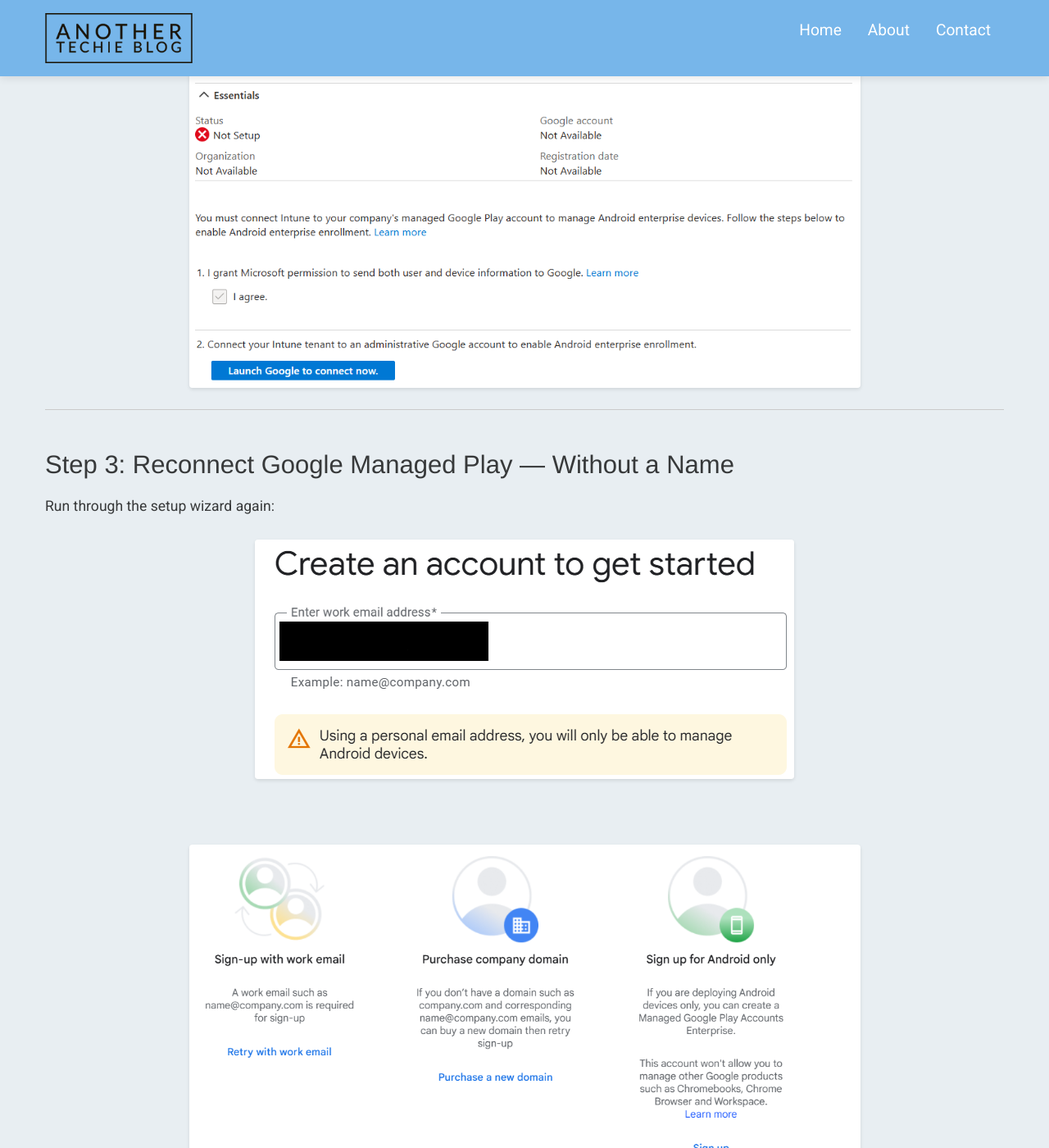
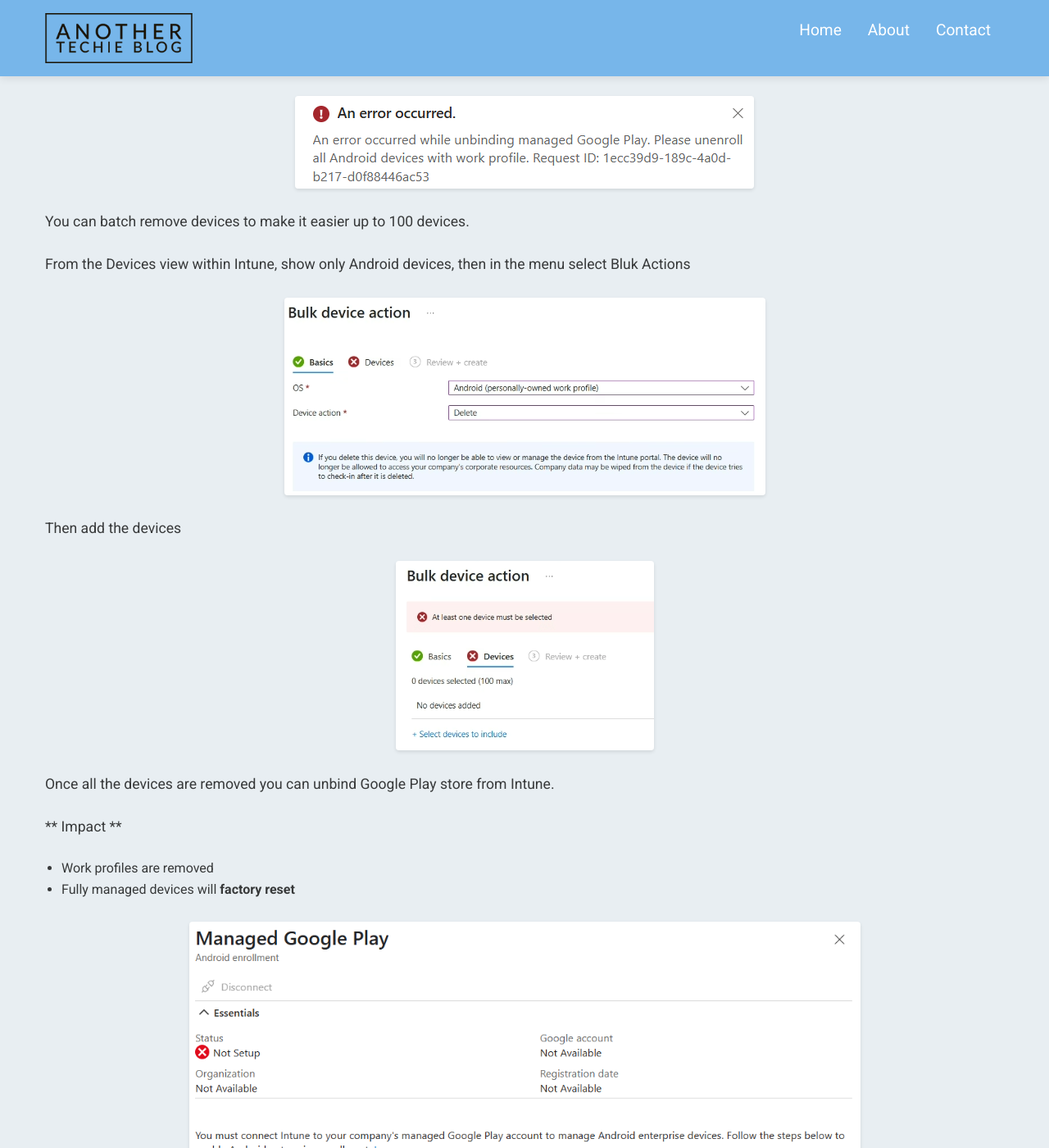
Before and after one commit to mdlister/Another-Techie-Blog, a Jekyll site: the page built from _posts/2025-06-16-Andorid-Update-this-device-belongs-too.md, in a window 1280 px wide and 1400 px high, scrolled down 4871 px. Shown: the whole window at 82% size. Built offline with Jekyll 4.4.1, drawn with Linux system fonts in a browser that asks for light colours; comment, search, counter and statistics services are not loaded; some of the changed text lies outside the part shown.

Commit message:
updating blog

```diff
--- a/_posts/2025-06-16-Andorid-Update-this-device-belongs-too.md
+++ b/_posts/2025-06-16-Andorid-Update-this-device-belongs-too.md
@@ -80,8 +80,12 @@
 
 ### Step 2: Disconnect Google Managed Play from Intune
 
+
 In Intune:
-**Tenant Administration > Connectors and Tokens > Managed Google Play**
+**Tenant Administration > Under Tenant Status > Connector Status > Managed Google Play Connection > Managed Google Play**
+
+![Screenshot](/assets/images/2025-06-16-Andorid-Update-this-device-belongs-too/Screenshot 2025-07-09 131510.png")
+
 
 Click **Disconnect**:
 
@@ -96,6 +100,20 @@
 ![Screenshot](/assets/images/2025-06-16-Andorid-Update-this-device-belongs-too/Screenshot%202025-06-13%20103949-f90aedc1-f36f-4d38-a87c-dccce2709b7c.png)
 ![Screenshot](/assets/images/2025-06-16-Andorid-Update-this-device-belongs-too/Screenshot%202025-06-13%20104014-8ef599c1-997c-4795-808b-8d43701f418f.png)
 
+You can batch remove devices to make it easier up to 100 devices.
+
+From the Devices view within Intune, show only Android devices, then in the menu select Bluk Actions
+
+![Screenshot](/assets/images/2025-06-16-Andorid-Update-this-device-belongs-too/Screenshot 2025-07-09 131824.png)
+
+Then add the devices
+
+![Screenshot](/assets/images/2025-06-16-Andorid-Update-this-device-belongs-too/Screenshot 2025-07-09 131852.png)
+
+Once all the devices are removed you can unbind Google Play store from Intune.
+
+** Impact **
+
 - Work profiles are removed
 - Fully managed devices will **factory reset**
 
@@ -108,7 +126,10 @@
 Run through the setup wizard again:
 
 ![Wizard Start](/assets/images/2025-06-16-Andorid-Update-this-device-belongs-too/Screenshot%202025-06-13%20104256-28f846d8-aa4a-4db7-8106-97449f38b3e4.png)
-![Select Android](/assets/images/2025-06-16-Andorid-Update-this-device-belongs-too/Screenshot%202025-06-13%20104333-7c709da1-3806-4449-beb6-13de7f74311d.png)
+
+For me, I selected Sign up for Andorid Only, but select what ever you need for your organisation.
+
+![Select Android Only](/assets/images/2025-06-16-Andorid-Update-this-device-belongs-too/Screenshot%202025-06-13%20104333-7c709da1-3806-4449-beb6-13de7f74311d.png)
 ![Get Started](/assets/images/2025-06-16-Andorid-Update-this-device-belongs-too/Screenshot%202025-06-13%20104346-6b36dddd-b954-4f7c-9035-0e684f3c4acb.png)
 
 **Leave the organisation name blank** if you don't want it to appear on devices:
```
Also changed, not shown: assets/images/2025-06-16-Andorid-Update-this-device-belongs-too/Screenshot 2025-07-09 131510.png (added), assets/images/2025-06-16-Andorid-Update-this-device-belongs-too/Screenshot 2025-07-09 131824.png (added), assets/images/2025-06-16-Andorid-Update-this-device-belongs-too/Screenshot 2025-07-09 131852.png (added).
